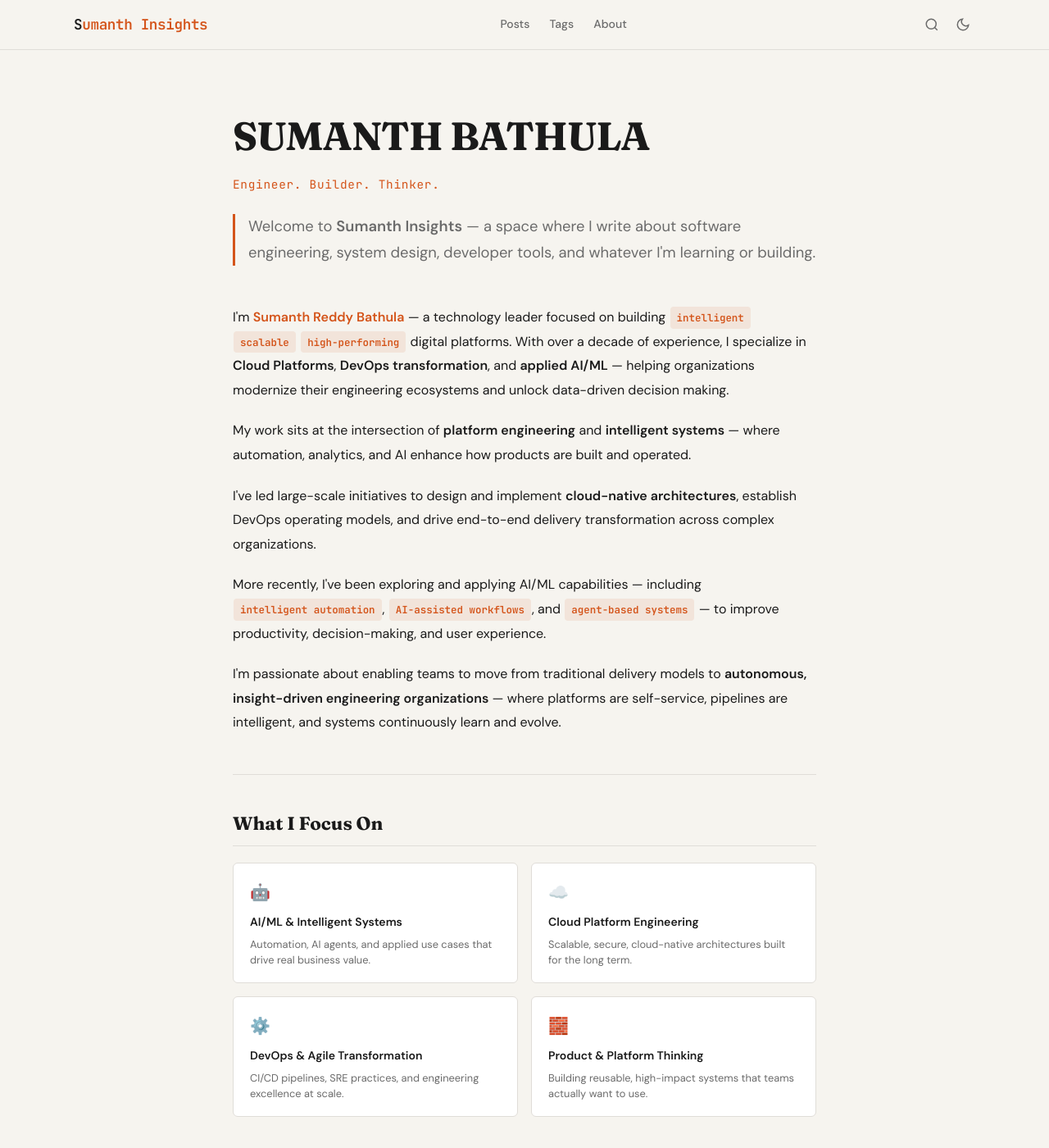
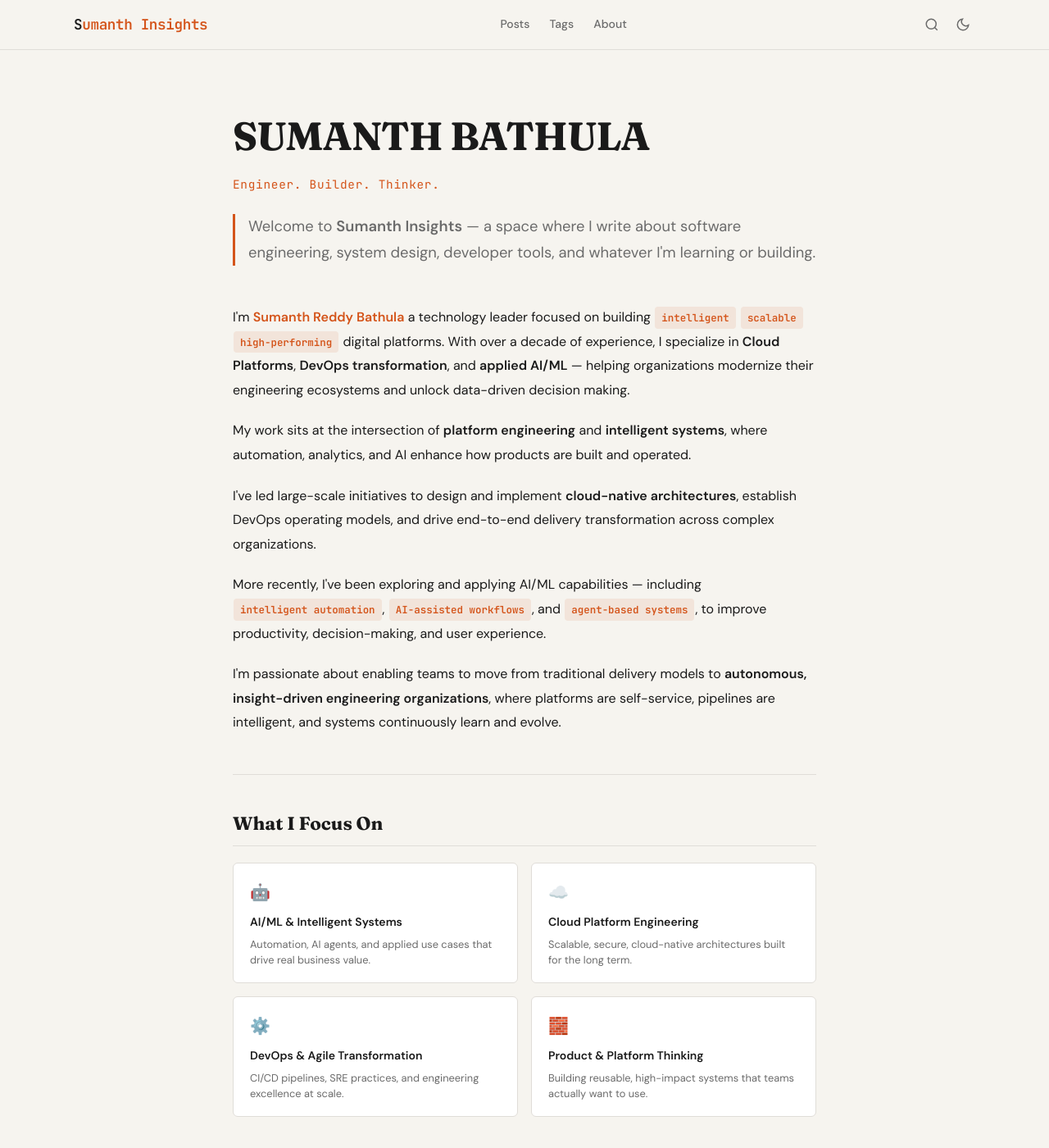
Before and after one commit to sumanthrb/insights, a Jekyll site: the page built from about.html, in a window 1280 px wide and 1400 px high. Shown: the whole window at 82% size. Built offline with Jekyll 4.4.1, drawn with Linux system fonts in a browser that asks for light colours; some of the changed text lies outside the part shown.

Commit message:
about file is updated

```diff
--- a/about.html
+++ b/about.html
@@ -51,7 +51,7 @@ permalink: /about/
   <!-- Bio -->
   <div class="about-bio">
     <p>
-      I'm <span class="highlight">Sumanth Reddy Bathula</span> — a technology leader focused on building
+      I'm <span class="highlight">Sumanth Reddy Bathula</span> a technology leader focused on building
       <span class="tag-inline">intelligent</span>
       <span class="tag-inline">scalable</span>
       <span class="tag-inline">high-performing</span>
@@ -61,7 +61,7 @@ permalink: /about/
     </p>
 
     <p>
-      My work sits at the intersection of <strong>platform engineering</strong> and <strong>intelligent systems</strong> —
+      My work sits at the intersection of <strong>platform engineering</strong> and <strong>intelligent systems</strong>,
       where automation, analytics, and AI enhance how products are built and operated.
     </p>
 
@@ -74,13 +74,13 @@ permalink: /about/
       More recently, I've been exploring and applying AI/ML capabilities — including
       <span class="tag-inline">intelligent automation</span>,
       <span class="tag-inline">AI-assisted workflows</span>, and
-      <span class="tag-inline">agent-based systems</span> —
+      <span class="tag-inline">agent-based systems</span>,
       to improve productivity, decision-making, and user experience.
     </p>
 
     <p>
       I'm passionate about enabling teams to move from traditional delivery models to
-      <strong>autonomous, insight-driven engineering organizations</strong> — where platforms are self-service,
+      <strong>autonomous, insight-driven engineering organizations</strong>, where platforms are self-service,
       pipelines are intelligent, and systems continuously learn and evolve.
     </p>
   </div>
@@ -122,9 +122,8 @@ permalink: /about/
     <p style="color:var(--text-muted);line-height:1.8">
       I actively explore emerging trends in <strong style="color:var(--text)">AI agents</strong>,
       <strong style="color:var(--text)">platform engineering</strong>, and
-      <strong style="color:var(--text)">digital ecosystems</strong> —
-      sharing insights through blogs and experiments hosted right here.
-      If something I've written sparked an idea or you want to collaborate, I'd love to hear from you.
+      <strong style="color:var(--text)">digital ecosystems</strong>
+      sharing insights through blogs and experiments.
     </p>
   </div>
 
```
